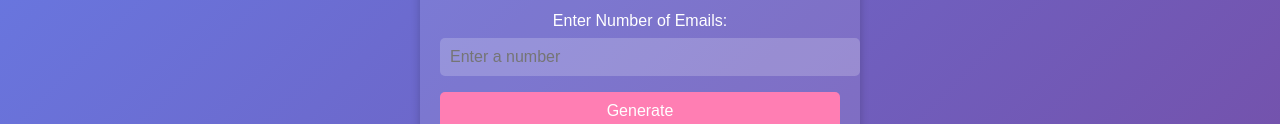
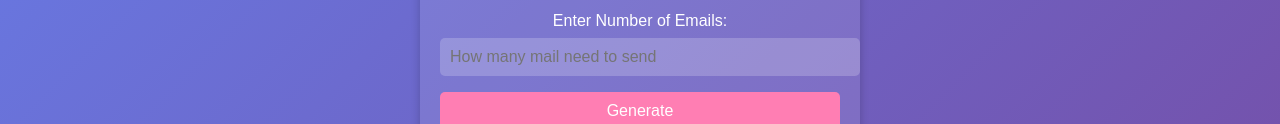
Before and after one commit to vinith789/multiple-mail-sender, a plain HTML site: page frontend/index.html in a window 1280 px wide. Shown: the part 356-480 px from the top of the page. Drawn offline with Linux system fonts and the light colour scheme.

Commit message:
first update

```diff
--- a/frontend/index.html
+++ b/frontend/index.html
@@ -11,7 +11,7 @@
         <h2>Multi Email Sender 📧</h2>
 
         <label for="numEmails">Enter Number of Emails:</label>
-        <input type="number" id="numEmails" min="1" max="10" placeholder="Enter a number" required>
+        <input type="number" id="numEmails" min="1" max="10" placeholder="How many mail need to send" required>
         <button onclick="generateFields()">Generate</button>
 
         <form id="emailForm" style="display: none;">
```
